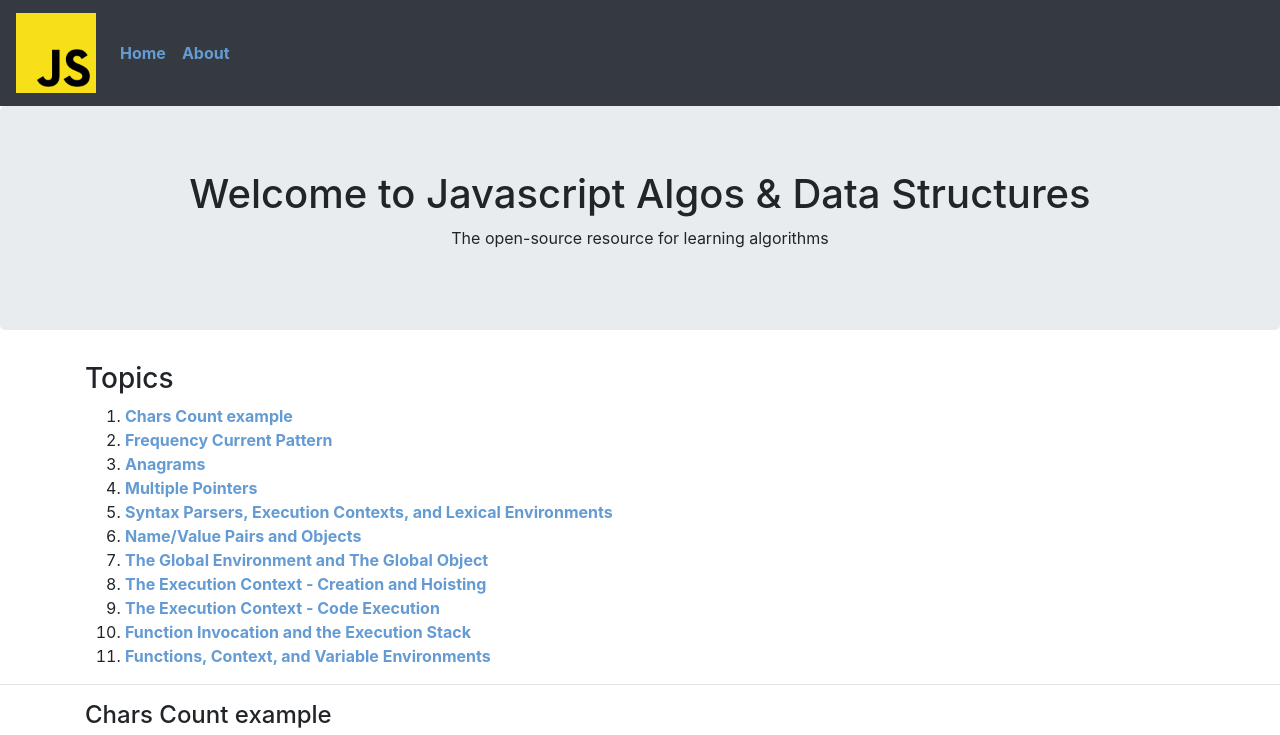
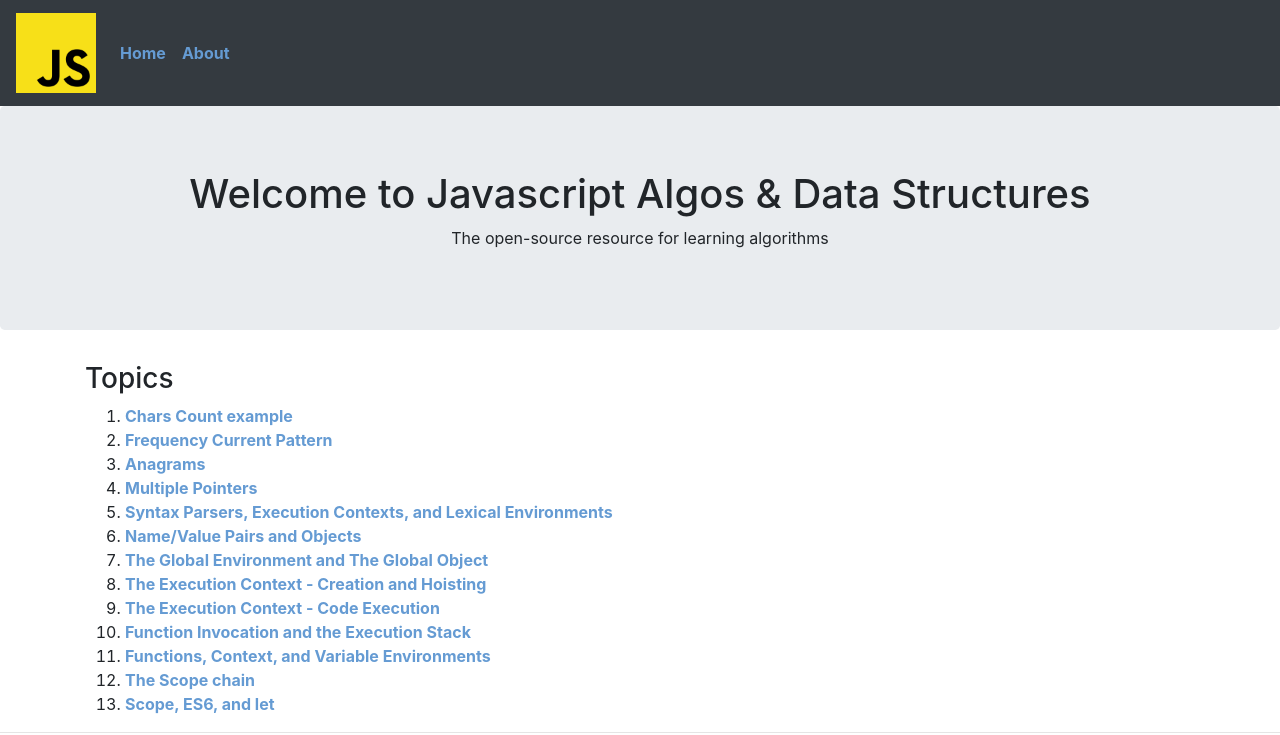
Before and after one commit to valdal14/Algorithms, a React (Create React App) app in the folder js-algos/: page / in a window 1280 px wide. Shown: the top 735 px of the page. Built offline with nearby package versions, Linux system fonts and the light colour scheme.

Commit message:
Completed the section about Context Creation

```diff
--- a/js-algos/src/App.js
+++ b/js-algos/src/App.js
@@ -17,6 +17,8 @@ import hoisting from './components/CodeSnippets/8-Hoisting';
 import creation from './components/CodeSnippets/9-CreationContext';
 import functionInvocation from './components/CodeSnippets/10-FunctionInvocation';
 import contextVariables from './components/CodeSnippets/11-ContextVariables';
+import scopeChain from './components/CodeSnippets/12-ScopeChain';
+import es6Scope from './components/CodeSnippets/13-ES6Scope';
 
 function App() {
 
@@ -97,7 +99,22 @@ function App() {
       url: 'contextVariables',
       codeId: 'c10',
       codeRes: 'cs10'
+    },
+    {
+      id: 11,
+      title: 'The Scope chain',
+      url: 'scopeChain',
+      codeId: 'c11',
+      codeRes: 'cs11'
+    },
+    {
+      id: 12,
+      title: 'Scope, ES6, and let',
+      url: 'es6Scope',
+      codeId: 'c12',
+      codeRes: 'cs12'
     }
+
 
   ]);
 
@@ -130,6 +147,11 @@ function App() {
         <Code codeId={sections[9].codeId} resId={sections[9].codeRes} sectionUrl={sections[9].url} title={sections[9].title} exampleOne={functionInvocation} size={60} />
         <hr />
         <Code codeId={sections[10].codeId} resId={sections[10].codeRes} sectionUrl={sections[10].url} title={sections[10].title} exampleOne={contextVariables} size={60} />
+        <hr />
+        <Code codeId={sections[11].codeId} resId={sections[11].codeRes} sectionUrl={sections[11].url} title={sections[11].title} exampleOne={scopeChain} size={50} />
+        <hr />
+        <Code codeId={sections[12].codeId} resId={sections[12].codeRes} sectionUrl={sections[12].url} title={sections[12].title} exampleOne={es6Scope} size={15} />
+
 
       </div>
     </div>
--- a/js-algos/src/components/CodeSnippets/11-ContextVariables.js
+++ b/js-algos/src/components/CodeSnippets/11-ContextVariables.js
@@ -1,5 +1,48 @@
-const ContextVariables = `
+const ContextVariables = `// Functions, Context, and Variable Environments
 
+/*
+    Variable Environments means where the variables leave and how they relate to each other in memory.
+
+    Example:
+
+    function b(){
+        var myVar; // the value of myVar = undefined
+    }
+
+    function a(){
+        var myVar = 2; // the value of myVar = 2;
+        b();
+    }
+
+    var myVar = 1; // the value of myVar = 1 in the Global Execution Context
+    a();
+
+    EXECUTION STACK --------------------------------
+
+        0- The Global Execution Context is created
+        1- myVar in the Global scope is now part of the Window Object as well as a() and b()
+        2- a() is invoked and a new Execution Context is created as well a new Execution Stack where a() is place on top
+        3- The body of function a() is executed until we reach b()
+        4- Invoking b() inside of a() will create a new execution context and place b() on top of the stack
+        5- The body of b() is executed and both b() and a() remove from the Stack
+        6- myVar will be undefined inside both a() and b() and
+
+*/
+
+function b(){
+    var myVar; // the value of myVar = undefined
+    console.log(myVar);
+}
+
+function a(){
+    var myVar = 2; // the value of myVar = 2;
+    console.log(myVar);
+    b();
+}
+
+var myVar = 1; // the value of myVar = 1 in the Global Execution Context
+return myVar;
+a();
 `;
 
 export default ContextVariables;
--- /dev/null
+++ b/js-algos/src/components/CodeSnippets/12-ScopeChain.js
@@ -0,0 +1,48 @@
+const ScopeChain = `// SCOPE CHAIN -----------------------------------------------
+
+// Every Execution Context has a reference to it's Outer Environment.
+// In the case of function b() its Outer Env is the Global Execution Context
+// This allow b() to access myVar in the Global Scope.
+// The b() function seats in the Lexical env (where the code is written) that is exactly the Global Scope as myVar
+// The JS runtime env automatically creates a reference to the Outer Env based where the code was physically written
+// This is how the Scope chain works in JS
+// When the b() body is executed the interpreter looks at myVar, it does not find it in the same execution context and goes down to the scope chain until it reaches the Global Execution Context where myVar was defined.
+
+// function b(){
+//     console.log(myVar); // it will print 1 since my var is declared in the Global Execution Context
+//     return "myVar inside function b() value is: " + myVar;
+// }
+
+// function a(){
+//     var myVar = 2; // the value of myVar = 2;
+//     console.log(myVar);
+//     return b();
+// }
+
+// var myVar = 1; // the value of myVar = 1 in the Global Execution Context
+// return a();
+
+// If we change the Lexical Env of function b() like so:
+
+    // - In this scenario the Outer Env of b() became the Execution Context of a()
+    // - The value of myVar will be 2 since when it went down to the Scope chain it found myVar in its directly Outer Env a().
+
+function a(){
+
+    function b(){
+        console.log(myVar); // it will print 1 since my var is declared in the Global Execution Context
+        return "myVar inside function b() value is: " + myVar;
+    }
+
+    var myVar = 2; // the value of myVar = 2;
+    console.log(myVar);
+    return b();
+}
+
+var myVar = 1; // the value of myVar = 1 in the Global Execution Context
+return a();
+
+
+`;
+
+export default ScopeChain;
--- /dev/null
+++ b/js-algos/src/components/CodeSnippets/13-ES6Scope.js
@@ -0,0 +1,22 @@
+const ES6Scope = `// Scope is where a variable is available in our code and if it is truly the same variable or a new copy
+// For instance calling a function twice does not mean we do have the same variables since each call produces a new Execution Context inside the Execution Stack
+
+// NOTE: In ES6 LET was introduced
+// Let allows the JS engine to use Block Scoping
+// We basically cannot access to a variable before it has been declared
+
+// console.log(a);
+// let a;
+// Uncaught SyntaxError: Identifier 'a' has already been declared
+
+// When a let variable is declared inside a block
+
+if(true) {
+    // only available inside this block
+    let c = 2;
+    return c;
+}
+
+`;
+
+export default ES6Scope;
```
